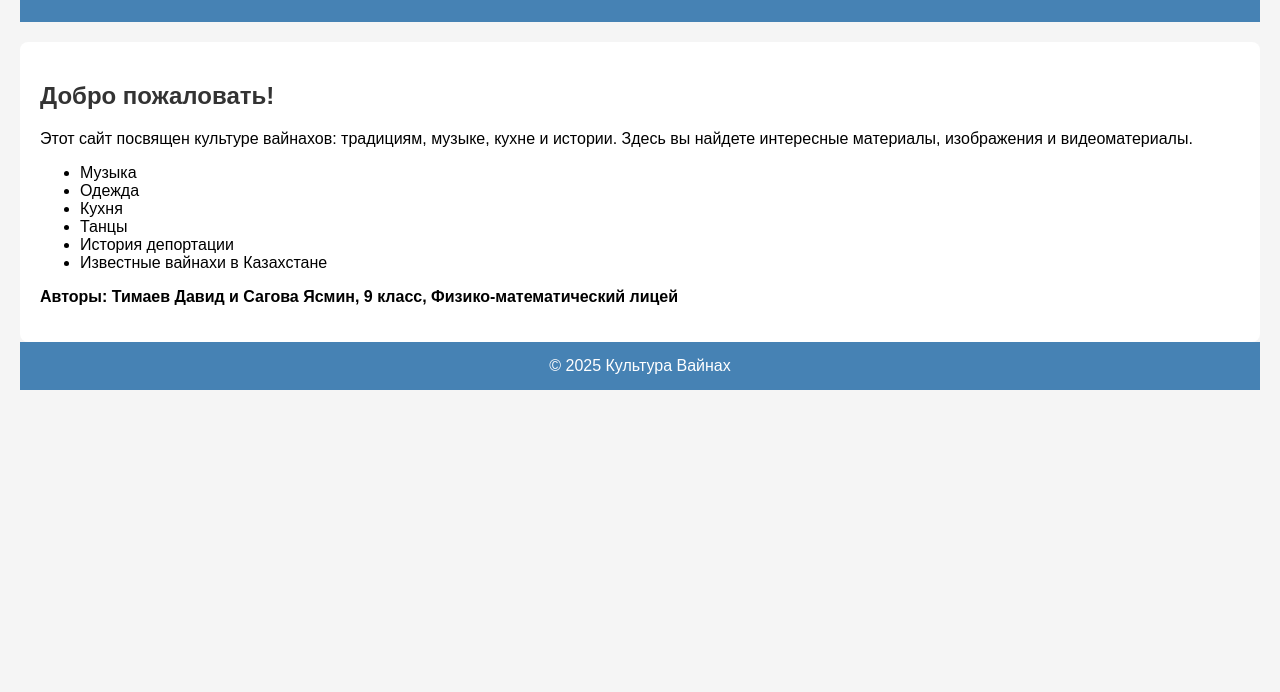
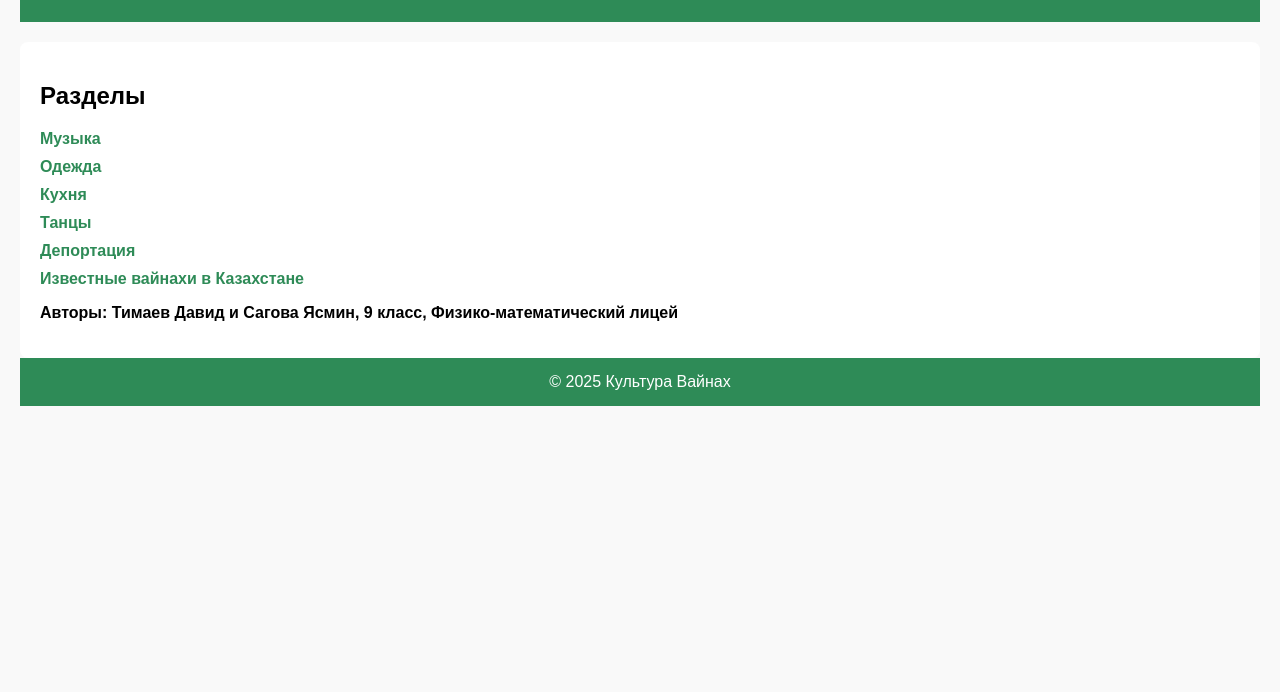
Before and after one commit to Saule575/vainakh-culture, a plain HTML site: page index.html in a window 1280 px wide. Shown: the part 108-800 px from the top of the page. Drawn offline with Linux system fonts and the light colour scheme.

Commit message:
Add files via upload

```diff
--- a/index.html
+++ b/index.html
@@ -2,13 +2,14 @@
 <html lang="ru">
 <head>
   <meta charset="UTF-8" />
-  <meta name="viewport" content="width=device-width, initial-scale=1.0"/>
   <title>Культура народов Вайнах</title>
   <style>
-    body { font-family: sans-serif; background-color: #f5f5f5; margin: 0; padding: 20px; }
-    header, footer { background-color: #4682B4; color: white; padding: 15px; text-align: center; }
+    body { font-family: sans-serif; background-color: #f9f9f9; margin: 0; padding: 20px; }
+    header, footer { background-color: #2e8b57; color: white; padding: 15px; text-align: center; }
     main { background-color: white; padding: 20px; border-radius: 8px; margin-top: 20px; }
-    h1, h2 { color: #333; }
+    ul { list-style: none; padding: 0; }
+    li { margin: 10px 0; }
+    a { text-decoration: none; color: #2e8b57; font-weight: bold; }
   </style>
 </head>
 <body>
@@ -16,15 +17,14 @@
     <h1>Культура народов Вайнах</h1>
   </header>
   <main>
-    <h2>Добро пожаловать!</h2>
-    <p>Этот сайт посвящен культуре вайнахов: традициям, музыке, кухне и истории. Здесь вы найдете интересные материалы, изображения и видеоматериалы.</p>
+    <h2>Разделы</h2>
     <ul>
-      <li>Музыка</li>
-      <li>Одежда</li>
-      <li>Кухня</li>
-      <li>Танцы</li>
-      <li>История депортации</li>
-      <li>Известные вайнахи в Казахстане</li>
+      <li><a href="music.html">Музыка</a></li>
+      <li><a href="clothing.html">Одежда</a></li>
+      <li><a href="kitchen.html">Кухня</a></li>
+      <li><a href="dances.html">Танцы</a></li>
+      <li><a href="deportation.html">Депортация</a></li>
+      <li><a href="famous.html">Известные вайнахи в Казахстане</a></li>
     </ul>
     <p><strong>Авторы: Тимаев Давид и Сагова Ясмин, 9 класс, Физико-математический лицей</strong></p>
   </main>
```
